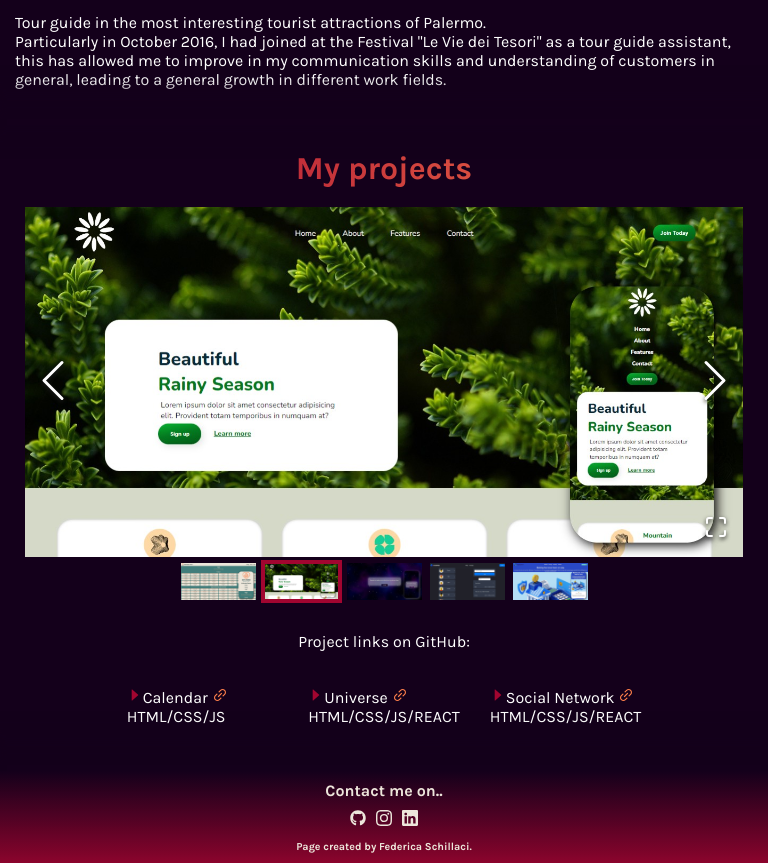
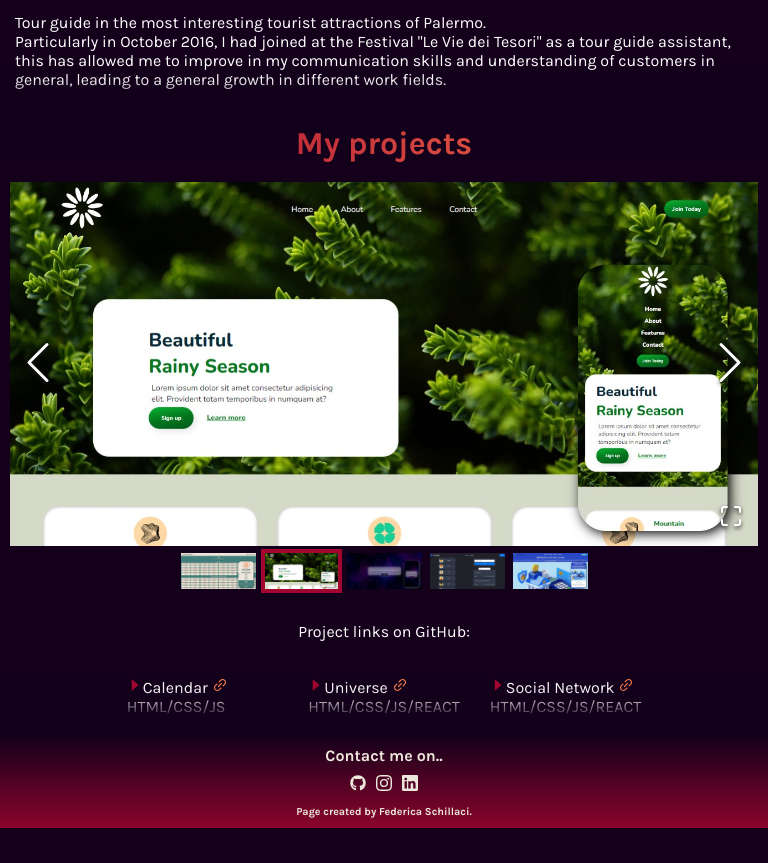
Before and after one commit to Federica129/My-portfolio, a React (Create React App) app: page / in a window 768 px wide. Shown: the part 1788-2651 px from the top of the page. After the commit the page ends 2616 px from the top, so only its background shows below. Built offline with nearby package versions, Linux system fonts and the light colour scheme.

Commit message:
fix: style gallery tablet version

```diff
--- a/src/Components/Gallery/index.css
+++ b/src/Components/Gallery/index.css
@@ -76,9 +76,9 @@
   align-items: center;
 }
 
-@media only screen and (min-width: 768px) {
+@media only screen and (max-width: 820px) {
   .Gallery {
-    padding: 25px 15px;
+    padding: 0;
   }
   .image-gallery {
     width: 100vw;
```
Also changed, not shown: 6 other files (tests, documents, lock files or other folders).
